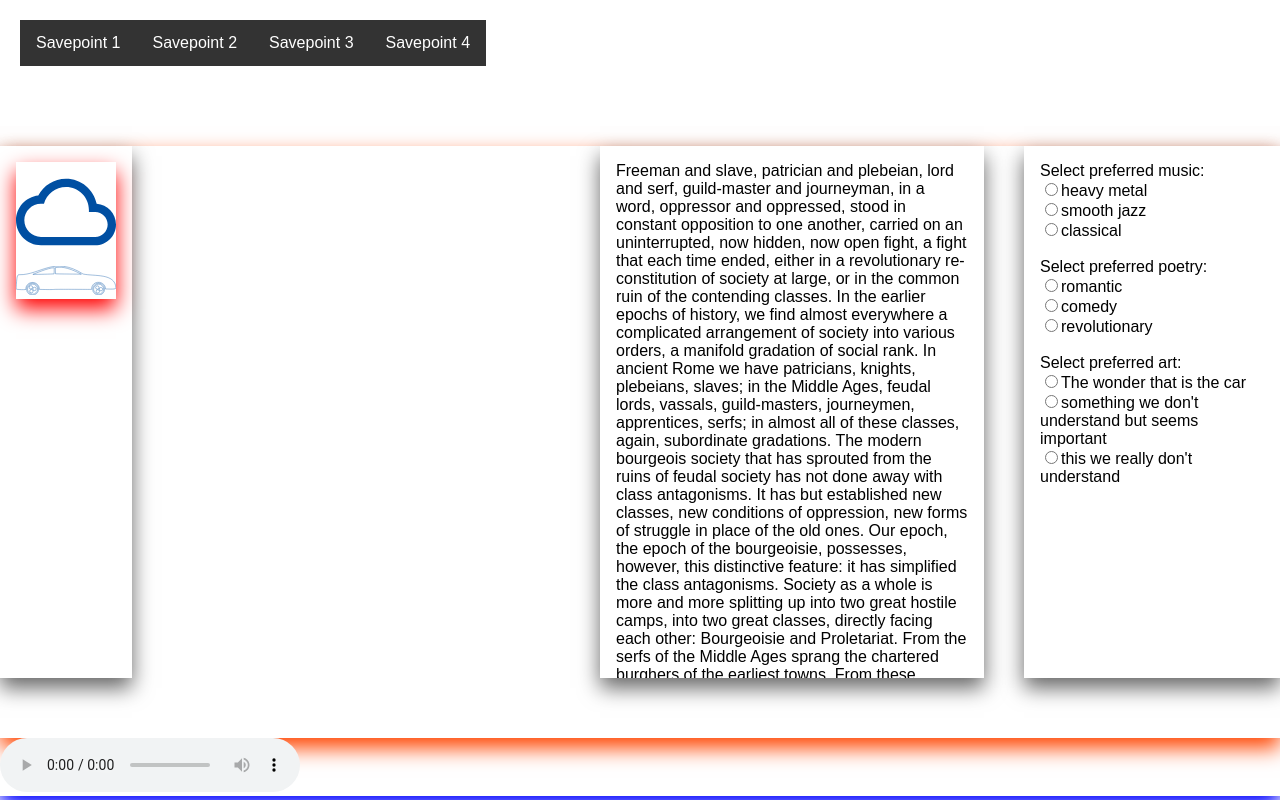
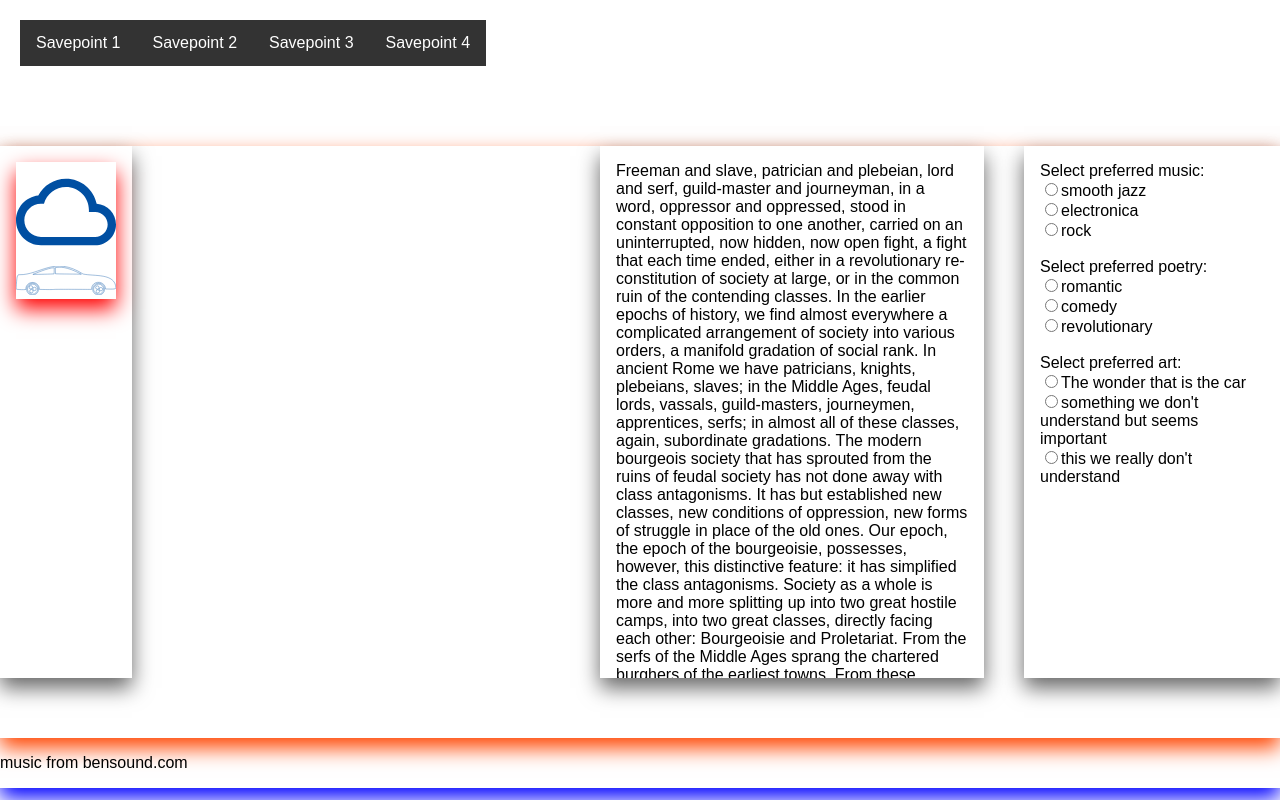
Before and after one commit to IT2810/it2810-webutvikling-h18-prosjekt-2-gruppe--57, a React (Create React App) app: page / in a window 1280 px wide. Built offline with nearby package versions, Linux system fonts and the light colour scheme.

Commit message:
added mp3

```diff
--- a/src/Content.js
+++ b/src/Content.js
@@ -3,6 +3,8 @@ import './Content.css';
 import PoeATree from './PoeATree';
 import View from './View';
 import jazz from "./lib/music/jazz.mp3"
+import rock from './lib/music/rock.mp3'
+import electronic from './lib/music/electronic.mp3'
 
 
 class Content extends Component{
@@ -39,7 +41,7 @@ class Content extends Component{
                                             type="radio"
                                             onChange={this.handleChange}
                                         />
-                                        heavy metal
+                                        smooth jazz
                                         <br />
                                         <input
                                             name="music"
@@ -47,7 +49,7 @@ class Content extends Component{
                                             type="radio"
                                             onChange={this.handleChange}
                                         />
-                                        smooth jazz
+                                        electronica
                                         <br />
                                         <input
                                             name="music"
@@ -55,7 +57,7 @@ class Content extends Component{
                                             type="radio"
                                             onChange={this.handleChange}
                                         />
-                                        classical
+                                        rock
                                     </label>
                                 </form>
                                 <br />
@@ -124,7 +126,8 @@ class Content extends Component{
                     </div>
                 </div>
                 <div className="musicElm">
-                    <audio src={jazz} controls></audio>
+                    <audio src={jazz}></audio>
+                    <p>music from bensound.com</p>
                 </div>
             </div>
         );
```
Also changed, not shown: 2 other files (tests, documents, lock files or other folders).
